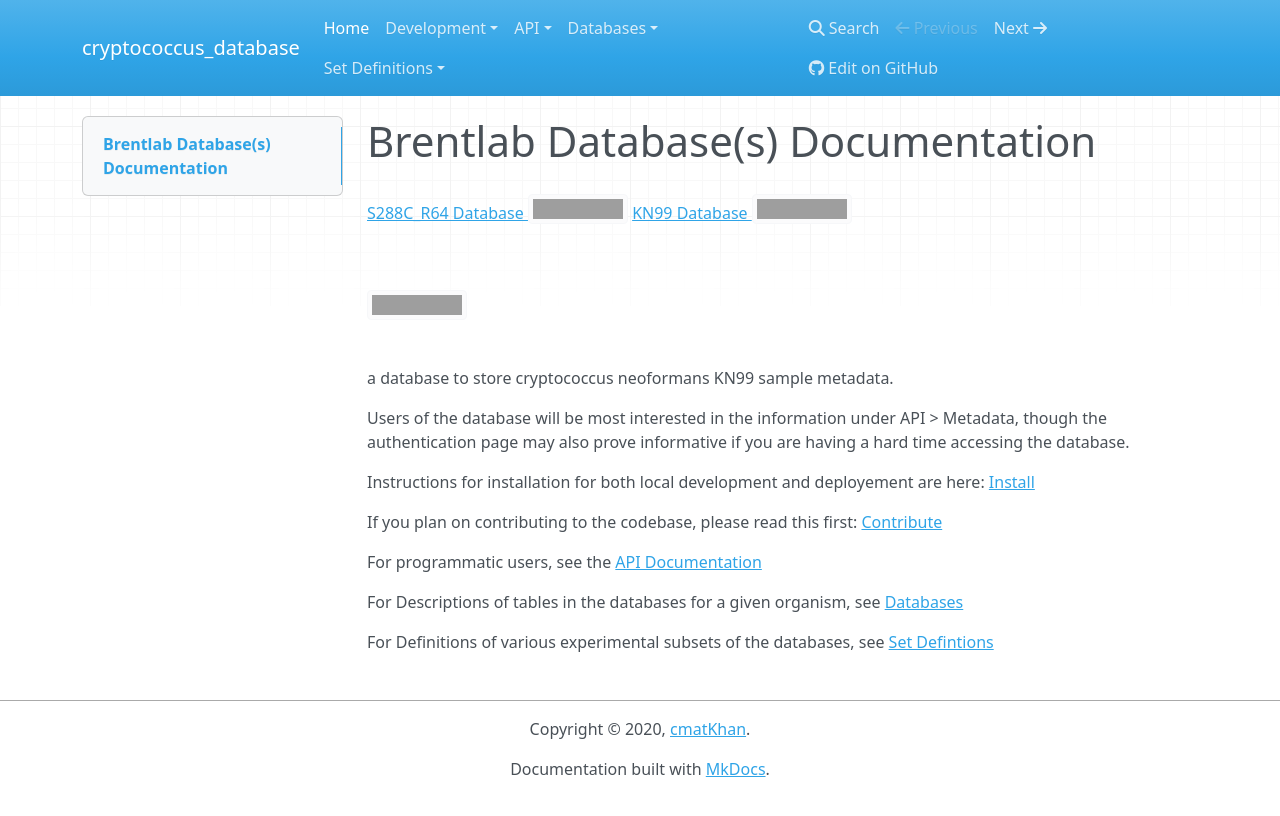
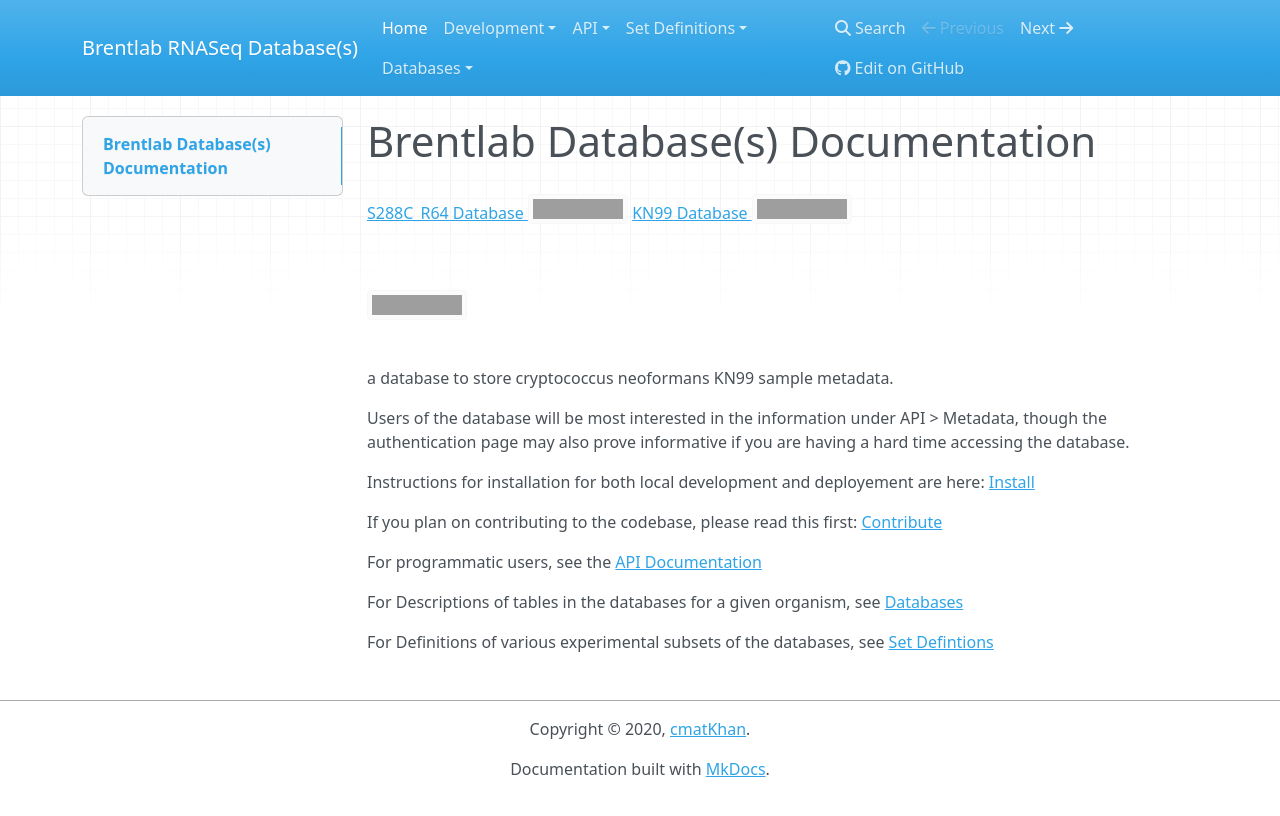
Before and after one commit to cmatKhan/rnaseq_databases_documentation, an MkDocs documentation site: the page built from docs/index.md, in a window 1280 px wide. Shown: the top 816 px of the page. Built offline with MkDocs 1.6.1, drawn with Linux system fonts in a browser that asks for light colours; nearby versions of some CDN libraries; part of the change alters nothing that is shown; grey boxes are pictures that could not be loaded.

```diff
--- a/mkdocs.yml
+++ b/mkdocs.yml
@@ -1,6 +1,6 @@
-site_name: cryptococcus_database
-site_description: a database to store scerevisiae sample metadata
-repo_url: https://github.com/BrentLab/KN99_database
+site_name: Brentlab RNASeq Database(s)
+site_description: Documentation on the Brentlab RNAseq databases
+repo_url: https://github.com/BrentLab/rnaseq_databases_documentation.git
 site_dir: site
 copyright: Copyright &copy; 2020, <a href="https://github.com/cmatKhan">cmatKhan</a>.
 dev_addr: 0.0.0.0:8001
@@ -17,6 +17,8 @@ nav:
     - Users: 'API/users.md'
     - Authentication: 'API/authentication.md'
     - Metadata API Instructions: API/metadata_api_instructions.md
+  - Set Definitions:
+    - Environmental Perturbation: 'Set_Definitions/environmental_perturbation.md'
   - Databases:
     - KN99 Tables:
       - 'Databases/KN99_Tables/BioSample.md'
@@ -36,5 +38,3 @@ nav:
       - 'Databases/S288C_R64_Tables/FastqFiles.md'
       - 'Databases/S288C_R64_Tables/QualityAssess.md'
       - 'Databases/S288C_R64_Tables/Counts.md'
-  - Set Definitions:
-    - Environmental Perturbation: 'Set_Definitions/environmental_perturbation.md'
```
